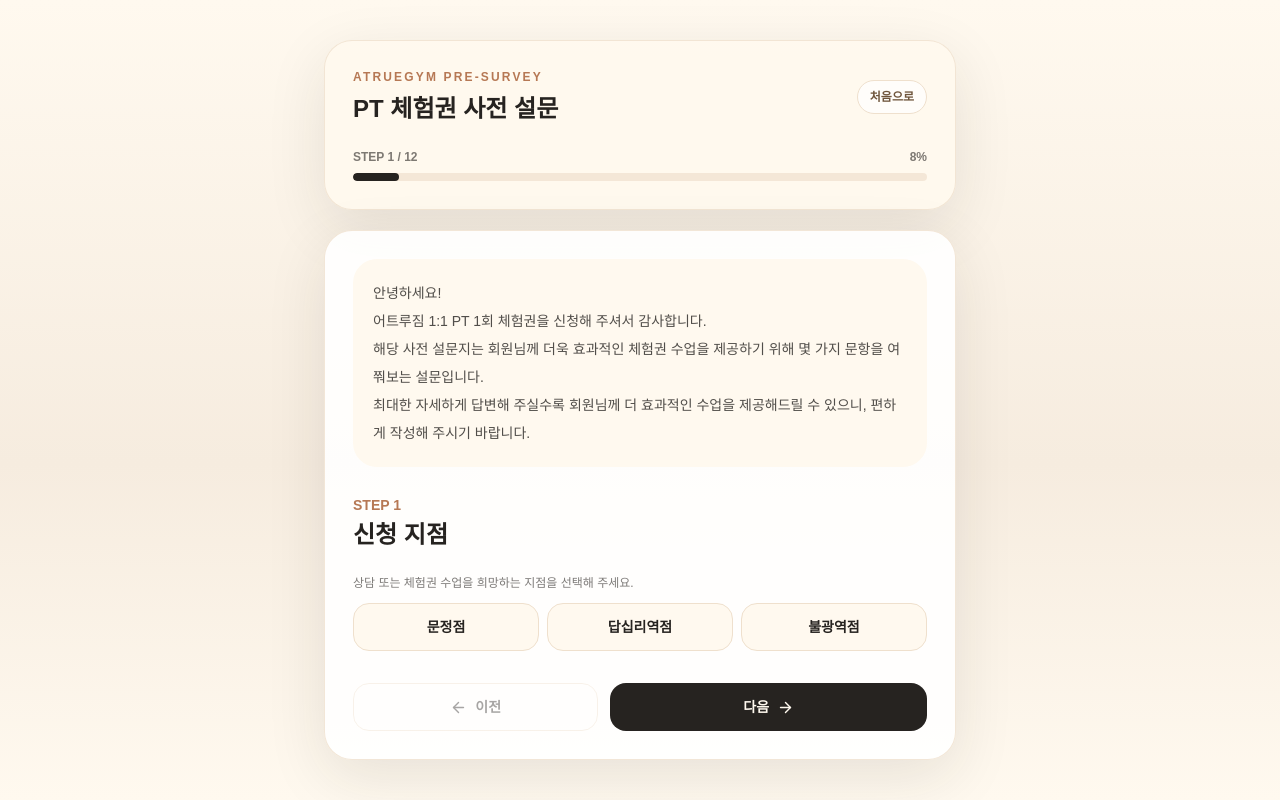
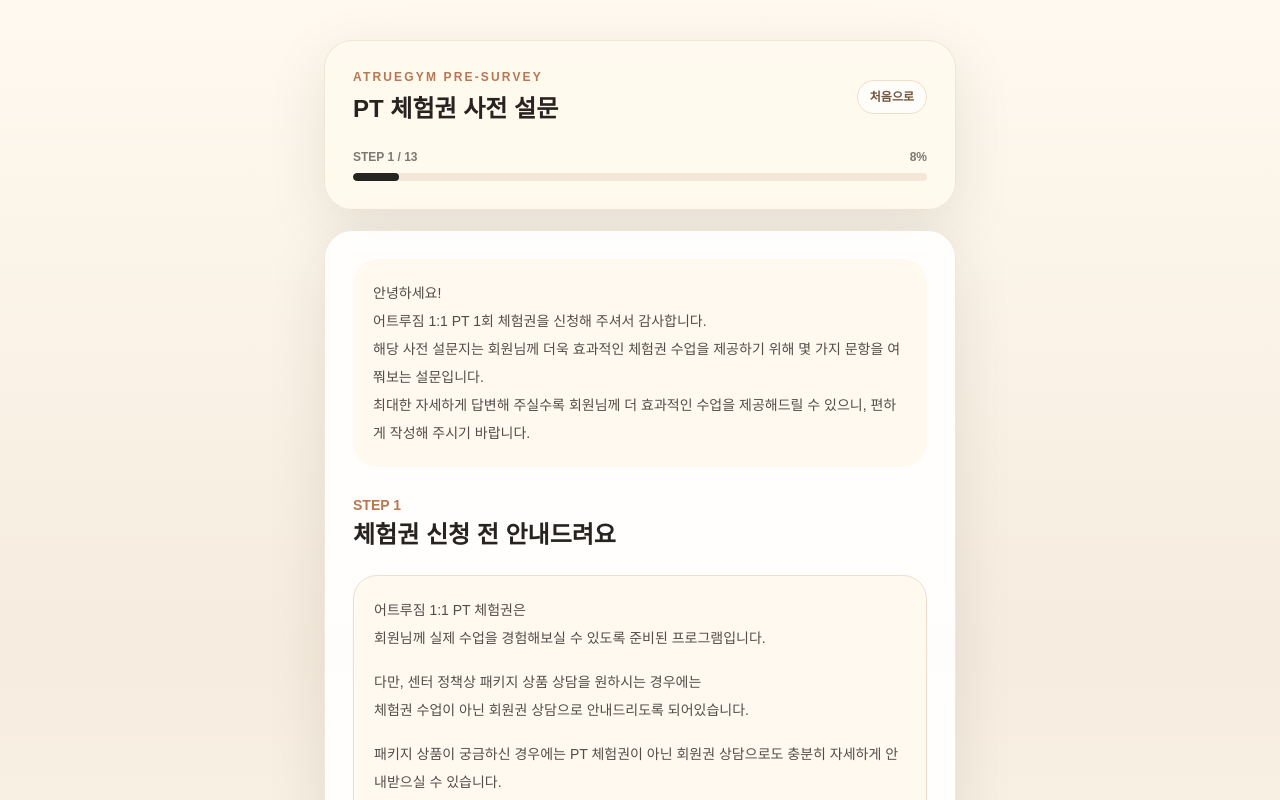
Before and after one commit to stmi6435-svg/atrue-survey, a Next.js app: page / in a window 1280 px wide. Both pictures are taken after a click on the button "1:1 PT 1회 체험권 신청자입니다". Shown: the top 800 px of the page. Built offline with nearby package versions, Linux system fonts and the light colour scheme.

Commit message:
add trial policy confirmation step

```diff
--- a/features/survey/SurveyApp.tsx
+++ b/features/survey/SurveyApp.tsx
@@ -28,8 +28,6 @@
 } from "./constants";
 import type { SurveyFormData, SurveySubmission, SurveyType } from "./types";
 
-const FINAL_REVIEW_STEP = 11;
-
 type FieldErrors = Record<string, string>;
 type NestedFormGroups = Pick<SurveyFormData, "basicInfo" | "bodyInfo" | "health" | "lifestyle">;
 
@@ -42,7 +40,14 @@
   const [submitError, setSubmitError] = useState("");
   const [showFullText, setShowFullText] = useState(false);
 
-  const progress = useMemo(() => Math.round(((step + 1) / STEP_TITLES.length) * 100), [step]);
+  const isTrialSurvey = form.surveyType === "trial";
+  const stepTitles = useMemo(
+    () => (isTrialSurvey ? ["체험권 신청 전 안내드려요", ...STEP_TITLES] : STEP_TITLES),
+    [isTrialSurvey],
+  );
+  const contentStep = isTrialSurvey ? step - 1 : step;
+  const finalReviewStep = stepTitles.length - 1;
+  const progress = useMemo(() => Math.round(((step + 1) / stepTitles.length) * 100), [step, stepTitles.length]);
 
   function selectSurveyType(surveyType: SurveyType) {
     setForm({ ...INITIAL_FORM_DATA, surveyType });
@@ -95,15 +100,27 @@
       }
     };
 
-    if (step === 0) {
+    if (isTrialSurvey && step === 0) {
+      required(
+        form.trial_policy_confirmed,
+        "trial_policy_confirmed",
+        "안내 내용을 확인하신 후 체크해 주세요.",
+      );
+      setErrors(nextErrors);
+      return Object.keys(nextErrors).length === 0;
+    }
+
+    const currentStep = contentStep;
+
+    if (currentStep === 0) {
       required(Boolean(form.branch), "branch", "신청 지점을 선택해 주세요.");
     }
 
-    if (step === 1) {
+    if (currentStep === 1) {
       required(Boolean(form.source), "source", "어트루짐을 알게 된 경로를 선택해 주세요.");
     }
 
-    if (step === 2) {
+    if (currentStep === 2) {
       required(Boolean(form.basicInfo.name.trim()), "name");
       required(Boolean(form.basicInfo.phone.trim()), "phone");
       required(Boolean(form.basicInfo.age.trim()), "age");
@@ -111,21 +128,21 @@
       required(Boolean(form.basicInfo.hobby.trim()), "hobby");
     }
 
-    if (step === 3) {
+    if (currentStep === 3) {
       required(Boolean(form.bodyInfo.gender), "gender");
       required(Boolean(form.bodyInfo.height.trim()), "height");
       required(Boolean(form.bodyInfo.weight.trim()), "weight");
     }
 
-    if (step === 4) {
+    if (currentStep === 4) {
       required(Boolean(form.fitnessExperience), "fitnessExperience", "헬스 경험을 선택해 주세요.");
     }
 
-    if (step === 5) {
+    if (currentStep === 5) {
       required(form.goals.length > 0, "goals", "운동 목적을 하나 이상 선택해 주세요.");
     }
 
-    if (step === 6) {
+    if (currentStep === 6) {
       required(form.health.injuries.length > 0, "injuries", "부상 및 통증 부위를 선택해 주세요.");
       required(form.health.diseases.length > 0, "diseases", "질환 및 질병을 선택해 주세요.");
       required(Boolean(form.health.hasMedicalRestriction), "hasMedicalRestriction", "운동 제한 여부를 선택해 주세요.");
@@ -134,7 +151,7 @@
       }
     }
 
-    if (step === 7) {
+    if (currentStep === 7) {
       required(Boolean(form.lifestyle.activityLevel), "activityLevel");
       required(Boolean(form.lifestyle.sleepHours), "sleepHours");
       required(Boolean(form.lifestyle.stressLevel), "stressLevel");
@@ -145,15 +162,15 @@
       required(Boolean(form.lifestyle.secondChoiceTime.trim()), "secondChoiceTime");
     }
 
-    if (step === 8) {
+    if (currentStep === 8) {
       required(Boolean(form.desiredExercises.trim()), "desiredExercises", "배워보고 싶은 운동을 적어 주세요.");
     }
 
-    if (step === 9) {
+    if (currentStep === 9) {
       required(Boolean(form.requestToCoach.trim()), "requestToCoach", "상담자에게 바라는 점을 적어 주세요.");
     }
 
-    if (step === 10) {
+    if (currentStep === 10) {
       required(form.privacyConsent, "privacyConsent", "개인정보 수집 및 이용에 동의해 주세요.");
     }
 
@@ -166,7 +183,7 @@
       return;
     }
 
-    setStep((current) => Math.min(current + 1, FINAL_REVIEW_STEP));
+    setStep((current) => Math.min(current + 1, finalReviewStep));
     setErrors({});
     window.scrollTo({ top: 0, behavior: "smooth" });
   }
@@ -283,7 +300,7 @@
         <div className="mt-6">
           <div className="mb-2 flex items-center justify-between text-xs font-bold text-charcoal/60">
             <span>
-              STEP {step + 1} / {STEP_TITLES.length}
+              STEP {step + 1} / {stepTitles.length}
             </span>
             <span>{progress}%</span>
           </div>
@@ -300,17 +317,25 @@
 
         <div className="mb-6">
           <p className="text-sm font-semibold text-clay">STEP {step + 1}</p>
-          <h2 className="mt-1 text-2xl font-bold text-charcoal">{STEP_TITLES[step]}</h2>
+          <h2 className="mt-1 text-2xl font-bold text-charcoal">{stepTitles[step]}</h2>
         </div>
 
+        {isTrialSurvey && step === 0 ? (
+          <TrialPolicyNotice
+            checked={form.trial_policy_confirmed}
+            error={errors.trial_policy_confirmed}
+            onChange={(checked) => updateForm("trial_policy_confirmed", checked)}
+          />
+        ) : (
           <StepContent
             form={form}
-          step={step}
+            step={contentStep}
             errors={errors}
             updateForm={updateForm}
             updateNested={updateNested}
             toggleArray={toggleArray}
           />
+        )}
 
         <div className="mt-8 flex gap-3">
           <button
@@ -323,7 +348,7 @@
             이전
           </button>
 
-          {step === FINAL_REVIEW_STEP ? (
+          {step === finalReviewStep ? (
             <div className="flex flex-[1.3] flex-col gap-2">
               <button
                 type="button"
@@ -393,6 +418,49 @@
       {GREETINGS[surveyType].map((line) => (
         <p key={line}>{line}</p>
       ))}
+    </div>
+  );
+}
+
+function TrialPolicyNotice({
+  checked,
+  error,
+  onChange,
+}: {
+  checked: boolean;
+  error?: string;
+  onChange: (checked: boolean) => void;
+}) {
+  const paragraphs = [
+    "어트루짐 1:1 PT 체험권은\n회원님께 실제 수업을 경험해보실 수 있도록 준비된 프로그램입니다.",
+    "다만, 센터 정책상 패키지 상품 상담을 원하시는 경우에는\n체험권 수업이 아닌 회원권 상담으로 안내드리도록 되어있습니다.",
+    "패키지 상품이 궁금하신 경우에는  PT 체험권이 아닌 회원권 상담으로도 충분히 자세하게 안내받으실 수 있습니다.\n이 점 참고 부탁드리며, 회원권 상담으로 변경부탁드리겠습니다.",
+    "감사합니다.",
+  ];
+
+  return (
+    <div className="grid gap-5">
+      <div className="rounded-3xl border border-oatmeal bg-ivory p-5 text-sm leading-7 text-charcoal/80 shadow-sm">
+        {paragraphs.map((paragraph) => (
+          <p key={paragraph} className="whitespace-pre-line [&+&]:mt-4">
+            {paragraph}
+          </p>
+        ))}
+      </div>
+
+      <FieldBlock error={error}>
+        <label className="flex cursor-pointer gap-3 rounded-3xl border border-oatmeal bg-white p-5 transition hover:border-cocoa">
+          <input
+            type="checkbox"
+            checked={checked}
+            onChange={(event) => onChange(event.target.checked)}
+            className="mt-1 h-5 w-5 shrink-0 accent-charcoal"
+          />
+          <span className="text-sm font-semibold leading-7 text-charcoal/80">
+            위 내용을 확인했으며, 체험권 신청을 계속 진행하겠습니다.
+          </span>
+        </label>
+      </FieldBlock>
     </div>
   );
 }
--- a/features/survey/constants.ts
+++ b/features/survey/constants.ts
@@ -161,6 +161,7 @@
   },
   desiredExercises: "",
   requestToCoach: "",
+  trial_policy_confirmed: false,
   privacyConsent: false,
 };
 
--- a/features/survey/types.ts
+++ b/features/survey/types.ts
@@ -47,6 +47,7 @@
   };
   desiredExercises: string;
   requestToCoach: string;
+  trial_policy_confirmed: boolean;
   privacyConsent: boolean;
 };
 
--- a/lib/storage/surveyRepository.ts
+++ b/lib/storage/surveyRepository.ts
@@ -100,6 +100,7 @@
     },
     desiredExercises: textOrFallback(row.want_to_learn),
     requestToCoach: textOrFallback(row.request_to_consultant),
+    trial_policy_confirmed: Boolean(row.trial_policy_confirmed),
     privacyConsent: Boolean(row.privacy_agreed),
     status: row.status || "신규",
     submittedAt: row.created_at || new Date(0).toISOString(),
--- a/lib/storage/surveySubmitClient.ts
+++ b/lib/storage/surveySubmitClient.ts
@@ -49,6 +49,7 @@
     preferred_time_2: data.lifestyle.secondChoiceTime,
     want_to_learn: data.desiredExercises,
     request_to_consultant: data.requestToCoach,
+    trial_policy_confirmed: data.trial_policy_confirmed,
     privacy_agreed: data.privacyConsent,
     status: data.status || "신규",
   };
--- a/lib/supabase.ts
+++ b/lib/supabase.ts
@@ -33,6 +33,7 @@
   preferred_time_2: string | null;
   want_to_learn: string | null;
   request_to_consultant: string | null;
+  trial_policy_confirmed: boolean | null;
   privacy_agreed: boolean | null;
   status: SubmissionStatus | null;
 };
```
Also changed, not shown: 1 other file (tests, documents, lock files or other folders). Lines whose indentation alone changed are shown as unchanged.
